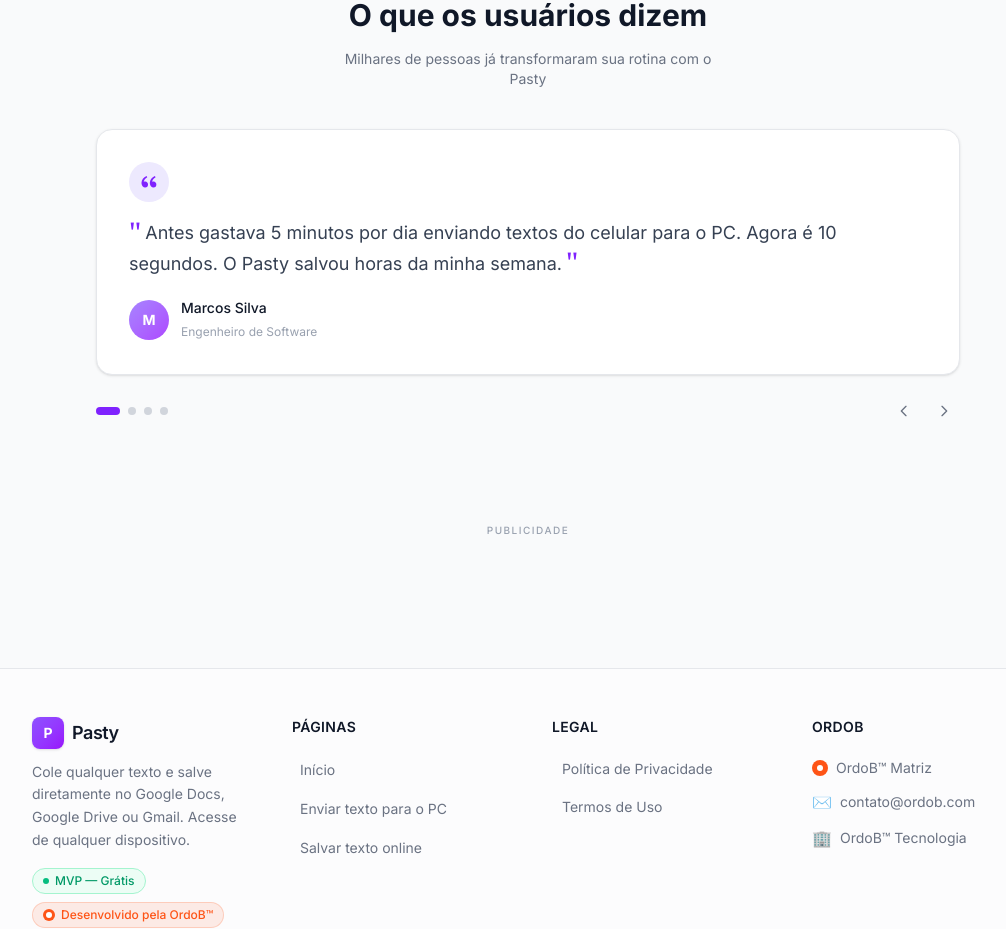
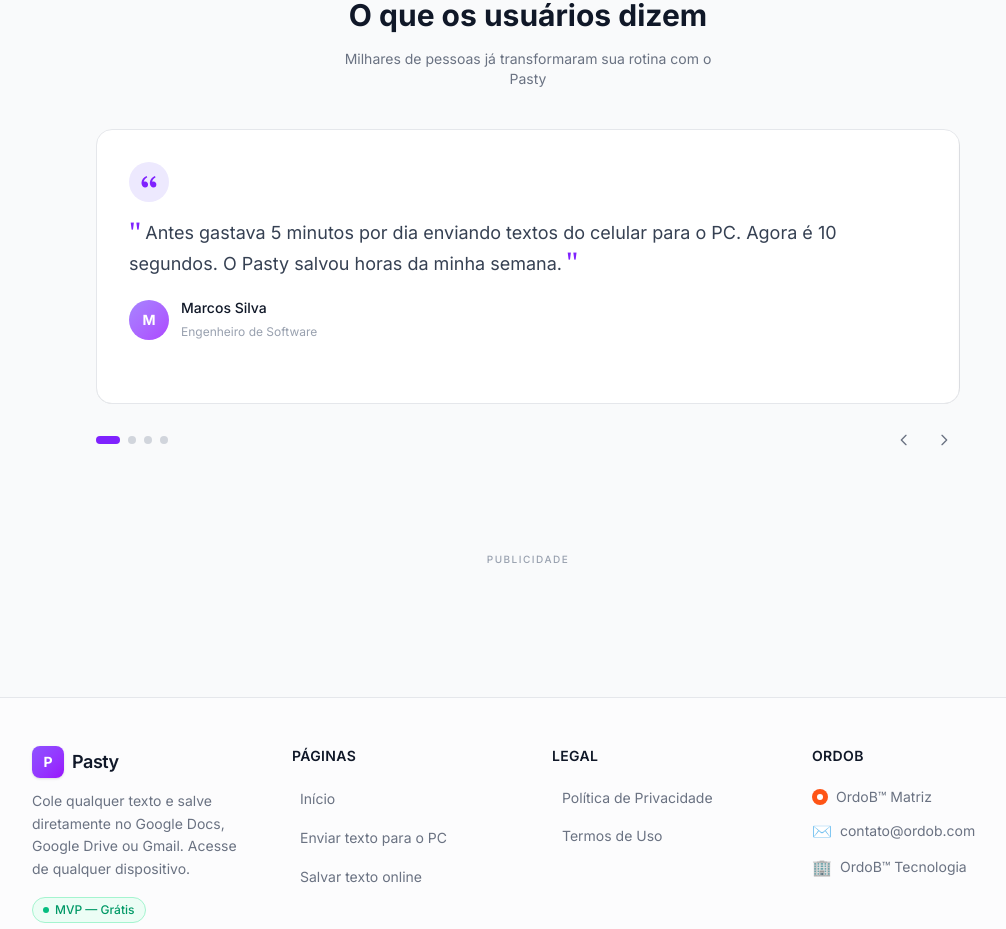
Before and after one commit to WesleyAlvesDS/OrdoB-Pasty, a React (Vite) app in the folder pasty/frontend/: page / in a window 1280 px wide. Shown: the part 1840-2769 px from the top of the page, without its empty margins (112-1118 px from the left). Built offline with nearby package versions, Linux system fonts and the light colour scheme; no server answers.

Commit message:
feat(brand): carrossel de depoimentos com transicao deslizante (auto-avanco continuo)

```diff
--- a/pasty/frontend/src/components/TestimonialsCarousel.tsx
+++ b/pasty/frontend/src/components/TestimonialsCarousel.tsx
@@ -62,16 +62,21 @@
     return () => clearInterval(timer)
   }, [next, paused])
 
-  const active = testimonials[index]
-
   return (
     <div
       className="relative"
       onMouseEnter={() => setPaused(true)}
       onMouseLeave={() => setPaused(false)}
     >
-      {/* Card principal */}
-      <div className="p-8 rounded-2xl bg-white dark:bg-gray-900 border border-gray-200 dark:border-gray-800 shadow-sm">
+      {/* Trilho deslizante */}
+      <div className="overflow-hidden rounded-2xl">
+        <div
+          className="flex transition-transform duration-500 ease-out"
+          style={{ transform: `translateX(-${index * 100}%)` }}
+        >
+          {testimonials.map((t) => (
+            <div key={t.name} className="w-full flex-shrink-0">
+              <div className="p-8 rounded-2xl bg-white dark:bg-gray-900 border border-gray-200 dark:border-gray-800 shadow-sm h-full">
                 {/* Aspas decorativas */}
                 <div className="w-10 h-10 rounded-full bg-violet-100 dark:bg-violet-950/50 flex items-center justify-center mb-4" aria-hidden="true">
                   <svg className="w-5 h-5 text-violet-600 dark:text-violet-400" fill="currentColor" viewBox="0 0 24 24">
@@ -82,21 +87,25 @@
                   <span className="text-violet-600 dark:text-violet-400 font-serif text-3xl leading-none align-top mr-1" aria-hidden="true">
                     "
                   </span>
-          {active.quote}
+                  {t.quote}
                   <span className="text-violet-600 dark:text-violet-400 font-serif text-3xl leading-none align-bottom ml-1" aria-hidden="true">
                     "
                   </span>
                 </blockquote>
                 <div className="mt-5 flex items-center gap-3">
-          <div className={`w-10 h-10 rounded-full bg-gradient-to-br ${active.gradient} flex items-center justify-center text-sm font-bold text-white`}>
-            {active.initial}
+                  <div className={`w-10 h-10 rounded-full bg-gradient-to-br ${t.gradient} flex items-center justify-center text-sm font-bold text-white`}>
+                    {t.initial}
                   </div>
                   <div className="text-left">
                     <span className="block text-sm font-medium text-gray-900 dark:text-white">
-              {active.name}
+                      {t.name}
                     </span>
-            <span className="text-xs text-gray-400 dark:text-gray-500">{active.role}</span>
+                    <span className="text-xs text-gray-400 dark:text-gray-500">{t.role}</span>
                   </div>
+                </div>
+              </div>
+            </div>
+          ))}
         </div>
       </div>
 
```
Lines whose indentation alone changed are shown as unchanged.
